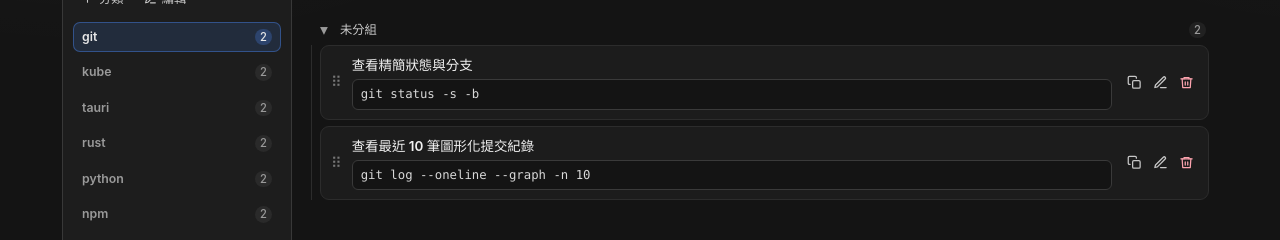
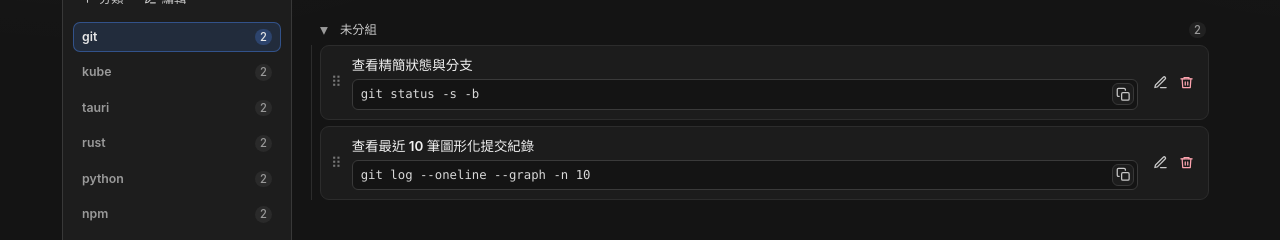
Before and after one commit to larry369/copy-pocket, a React (Vite) app: page / in a window 1280 px wide. Shown: the part 150-390 px from the top of the page. Built offline with nearby package versions, Linux system fonts and the light colour scheme.

Commit message:
202611241922

```diff
--- a/src/App.css
+++ b/src/App.css
@@ -1104,10 +1104,16 @@ kbd {
   box-shadow: inset 0 -2px 0 var(--accent);
 }
 
+.cmd-code-wrap {
+  position: relative;
+  min-width: 0;
+}
+
 .cmd-code {
+  display: block;
   overflow-x: auto;
   overflow-y: hidden;
-  padding: 5px 8px;
+  padding: 5px 32px 5px 8px;
   border: 1px solid #3a3a3a;
   border-radius: 6px;
   background: #141414;
@@ -1119,6 +1125,11 @@ kbd {
   user-select: text;
   -webkit-user-select: text;
   scrollbar-width: thin;
+  scrollbar-color: transparent transparent;
+}
+
+.cmd-code:hover,
+.cmd-code-wrap:focus-within .cmd-code {
   scrollbar-color: rgba(148, 163, 184, 0.35) transparent;
 }
 
@@ -1132,7 +1143,40 @@ kbd {
 
 .cmd-code::-webkit-scrollbar-thumb {
   border-radius: 4px;
+  background: transparent;
+}
+
+.cmd-code:hover::-webkit-scrollbar-thumb,
+.cmd-code-wrap:focus-within .cmd-code::-webkit-scrollbar-thumb {
   background: rgba(148, 163, 184, 0.35);
+}
+
+.cmd-copy {
+  position: absolute;
+  top: 50%;
+  right: 4px;
+  z-index: 1;
+  width: 22px;
+  height: 22px;
+  border-color: var(--border);
+  background: var(--panel);
+  opacity: 0;
+  pointer-events: none;
+  transform: translateY(-50%);
+}
+
+.cmd-code-wrap:hover .cmd-copy,
+.cmd-code-wrap:focus-within .cmd-copy,
+.cmd-card.is-copied .cmd-copy {
+  opacity: 1;
+  pointer-events: auto;
+}
+
+@media (hover: none) {
+  .cmd-copy {
+    opacity: 1;
+    pointer-events: auto;
+  }
 }
 
 .cmd-actions {
--- a/src/App.tsx
+++ b/src/App.tsx
@@ -1720,6 +1720,7 @@ export default function App() {
           <div className="cmd-title-row">
             <span className="cmd-title">{item.title}</span>
           </div>
+          <div className="cmd-code-wrap">
             <code
               className="cmd-code"
               onMouseDown={() => window.getSelection()?.removeAllRanges()}
@@ -1738,16 +1739,21 @@ export default function App() {
             >
               {item.command}
             </code>
+            <button
+              type="button"
+              className={`icon-btn cmd-copy${isCopied ? " icon-btn--copied" : ""}`}
+              onClick={(e) => {
+                e.stopPropagation();
+                void handleCopy(item);
+              }}
+              title={isCopied ? t.copied : t.copy}
+              aria-label={isCopied ? t.copied : t.copy}
+            >
+              {isCopied ? <CheckIcon /> : <CopyIcon />}
+            </button>
+          </div>
         </div>
         <div className="cmd-actions">
-          <button
-            type="button"
-            className={`icon-btn${isCopied ? " icon-btn--copied" : ""}`}
-            onClick={() => handleCopy(item)}
-            aria-label={isCopied ? t.copied : t.copy}
-          >
-            {isCopied ? <CheckIcon /> : <CopyIcon />}
-          </button>
           <button
             type="button"
             className="icon-btn"
```
Lines whose indentation alone changed are shown as unchanged.
